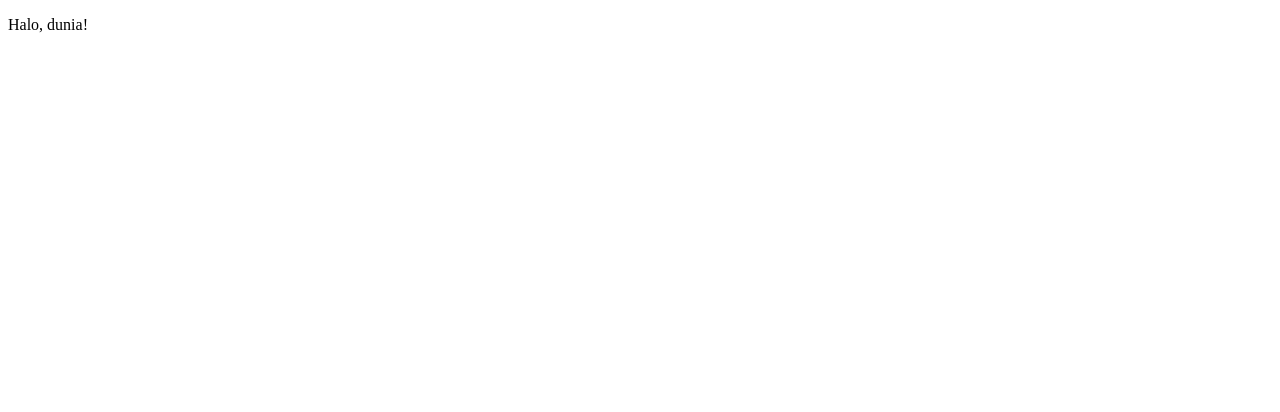
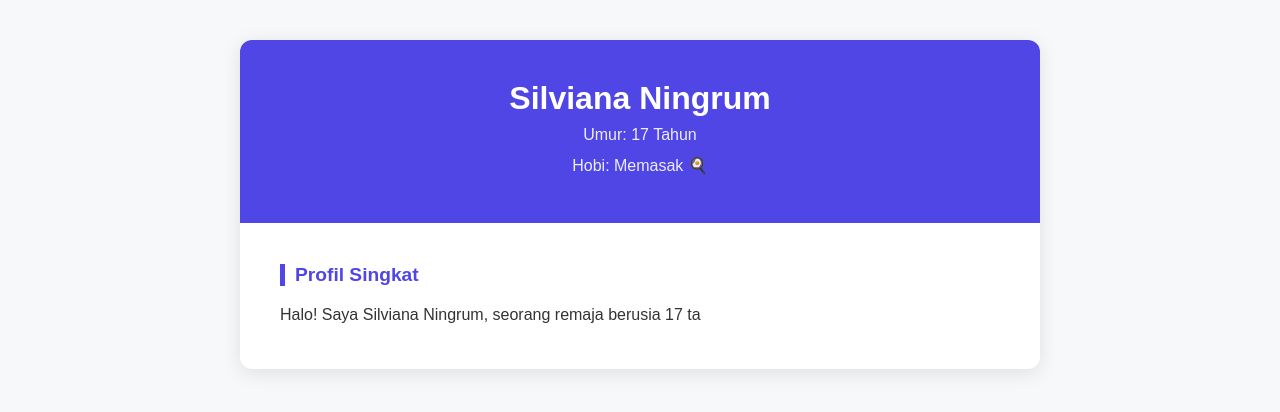
Before and after one commit to alirafa738-source/SILVI, a plain HTML site: page index.html in a window 1280 px wide. Drawn offline with Linux system fonts and the light colour scheme.

Commit message:
Update index.html

```diff
--- a/index.html
+++ b/index.html
@@ -1,9 +1,87 @@
 <!DOCTYPE html>
-<html>
-  <head>
-    <title>Contoh Struktur Dasar HTML</title>
-  </head>
-  <body>
-    <p>Halo, dunia!</p>
-  </body>
-</html>
+<html lang="id">
+<head>
+  <meta charset="UTF-8" />
+  <meta name="viewport" content="width=device-width, initial-scale=1.0" />
+  <title>CV Online - Silviana Ningrum</title>
+  <style>
+    body {
+      font-family: "Poppins", sans-serif;
+      margin: 0;
+      background-color: #f7f8fa;
+      color: #333;
+    }
+
+    .container {
+      max-width: 800px;
+      margin: 40px auto;
+      background: #fff;
+      border-radius: 12px;
+      box-shadow: 0 4px 20px rgba(0, 0, 0, 0.1);
+      overflow: hidden;
+    }
+
+    header {
+      background-color: #4f46e5;
+      color: white;
+      text-align: center;
+      padding: 40px 20px;
+    }
+
+    header h1 {
+      margin: 0;
+      font-size: 2rem;
+    }
+
+    header p {
+      margin: 5px 0;
+      font-size: 1rem;
+      opacity: 0.9;
+    }
+
+    section {
+      padding: 25px 40px;
+      border-bottom: 1px solid #e5e7eb;
+    }
+
+    section:last-child {
+      border-bottom: none;
+    }
+
+    section h2 {
+      color: #4f46e5;
+      font-size: 1.2rem;
+      margin-bottom: 10px;
+      border-left: 5px solid #4f46e5;
+      padding-left: 10px;
+    }
+
+    p {
+      line-height: 1.6;
+      font-size: 1rem;
+    }
+
+    .info p {
+      margin: 6px 0;
+    }
+
+    footer {
+      background-color: #f1f5f9;
+      text-align: center;
+      padding: 15px;
+      font-size: 0.9rem;
+      color: #555;
+    }
+  </style>
+</head>
+<body>
+  <div class="container">
+    <header>
+      <h1>Silviana Ningrum</h1>
+      <p>Umur: 17 Tahun</p>
+      <p>Hobi: Memasak 🍳</p>
+    </header>
+
+    <section class="profile">
+      <h2>Profil Singkat</h2>
+      <p>Halo! Saya Silviana Ningrum, seorang remaja berusia 17 ta
```
